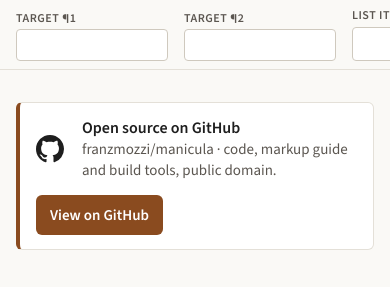
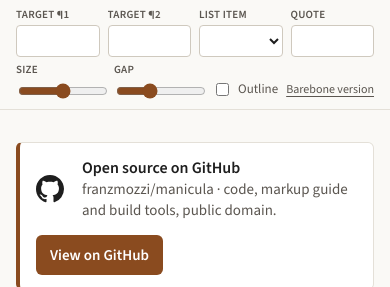
Before and after one commit to franzmozzi/manicula, a plain HTML site: page index.html in a window 390 px wide. Shown: the top 287 px of the page. Drawn offline with nearby package versions, Linux system fonts and the light colour scheme.

Commit message:
Pin the control bar on phones as two compact rows
Claude-Session: https://claude.ai/code/session_0122PAcex8iEgUHo4qaNgr7R

```diff
--- a/index.html
+++ b/index.html
@@ -87,6 +87,7 @@
   .controls .check { display: flex; align-items: center; gap: 6px; padding-bottom: 4px; }
   .controls .check > span { text-transform: none; letter-spacing: 0; font-size: 14px; font-weight: 400; }
   .controls output { font-variant-numeric: tabular-nums; color: var(--ink); }
+  .controls .lbl-short { display: none; }
   .page-links {
     display: flex;
     align-items: center;
@@ -318,17 +319,19 @@
     }
     .article { padding-top: 32px; }
     .dek { font-size: 19px; margin-bottom: 28px; }
-    /* One swipeable row, so the bar stays pinned without covering the text it changes. */
-    .controls form {
-      flex-wrap: nowrap;
-      overflow-x: auto;
-      overscroll-behavior-x: contain;
-      scrollbar-width: thin;
-      gap: 16px;
-      padding-block: 8px;
-    }
-    .controls form > * { flex: none; }
-    .controls input[type="text"], .controls select { width: 9.5rem; }
+    /* Two compact rows (targets, then sliders and toggles), so the pinned bar covers little text. */
+    .controls form { gap: 6px 8px; padding: 8px 16px; align-items: end; }
+    .controls form > label:not(.check) { flex: 1 1 0; min-width: 0; }
+    .controls form > label:nth-of-type(-n + 4) { flex: 0 0 calc((100% - 24px) / 4); }
+    .controls label > span { font-size: 11px; letter-spacing: 0.02em; white-space: nowrap; overflow: hidden; text-overflow: ellipsis; }
+    .controls input[type="text"], .controls select { box-sizing: border-box; width: 100%; min-width: 0; height: 32px; font-size: 16px; padding: 0 6px; }
+    .controls input[type="range"] { width: 100%; }
+    .controls .check { padding-bottom: 2px; }
+    .controls .check > span { font-size: 13px; }
+    .controls .page-links { margin-left: 0; padding-bottom: 3px; }
+    .controls .version-link { font-size: 12px; white-space: nowrap; }
+    .controls .lbl-long { display: none; }
+    .controls .lbl-short { display: inline; }
     .quote { font-size: 19px; padding-left: 14px; }
 .controls .wide-only { display: none; }  }
 
@@ -355,7 +358,7 @@
       <select id="item-3" data-block="b-3"></select>
     </label>
     <label>
-      <span>Quote target</span>
+      <span><span class="lbl-long">Quote target</span><span class="lbl-short">Quote</span></span>
       <input type="text" id="target-4" list="targets-4" data-block="b-4">
     </label>
     <label class="wide-only">
@@ -363,16 +366,16 @@
       <input type="range" id="col-w" min="320" max="780" step="10" value="640">
     </label>
     <label>
-      <span>Maniculæ <output id="zoom-out" for="mani-zoom"></output></span>
+      <span><span class="lbl-long">Maniculæ</span><span class="lbl-short">Size</span> <output id="zoom-out" for="mani-zoom"></output></span>
       <input type="range" id="mani-zoom" min="50" max="150" step="5" value="100">
     </label>
     <label>
-      <span>Finger gap <output id="pad-out" for="finger-pad"></output></span>
+      <span><span class="lbl-long">Finger gap</span><span class="lbl-short">Gap</span> <output id="pad-out" for="finger-pad"></output></span>
       <input type="range" id="finger-pad" min="0" max="40" step="1" value="14">
     </label>
     <label class="check">
       <input type="checkbox" id="show-profile">
-      <span>Show outline</span>
+      <span><span class="lbl-long">Show outline</span><span class="lbl-short">Outline</span></span>
     </label>
     <div class="page-links"><a class="version-link" href="barebone.html">Barebone version</a></div>
   </form>
--- a/src/strings.json
+++ b/src/strings.json
@@ -9,6 +9,10 @@
   "maniculae": "Maniculæ",
   "fingerPad": "Finger gap",
   "showProfile": "Show outline",
+  "target4Short": "Quote",
+  "maniculaeShort": "Size",
+  "fingerPadShort": "Gap",
+  "showProfileShort": "Outline",
   "js": {
     "noTarget": "No target: figure at the top of the block.",
     "termItem": "Item {label}",
```
Also changed, not shown: src/template.html (+18 -15 lines).
